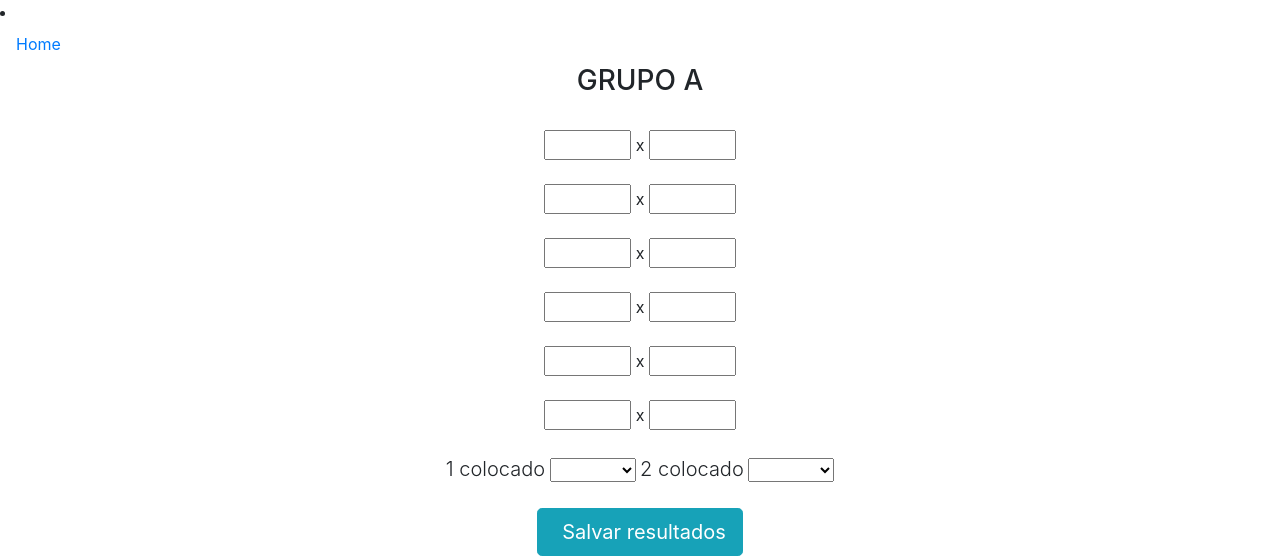
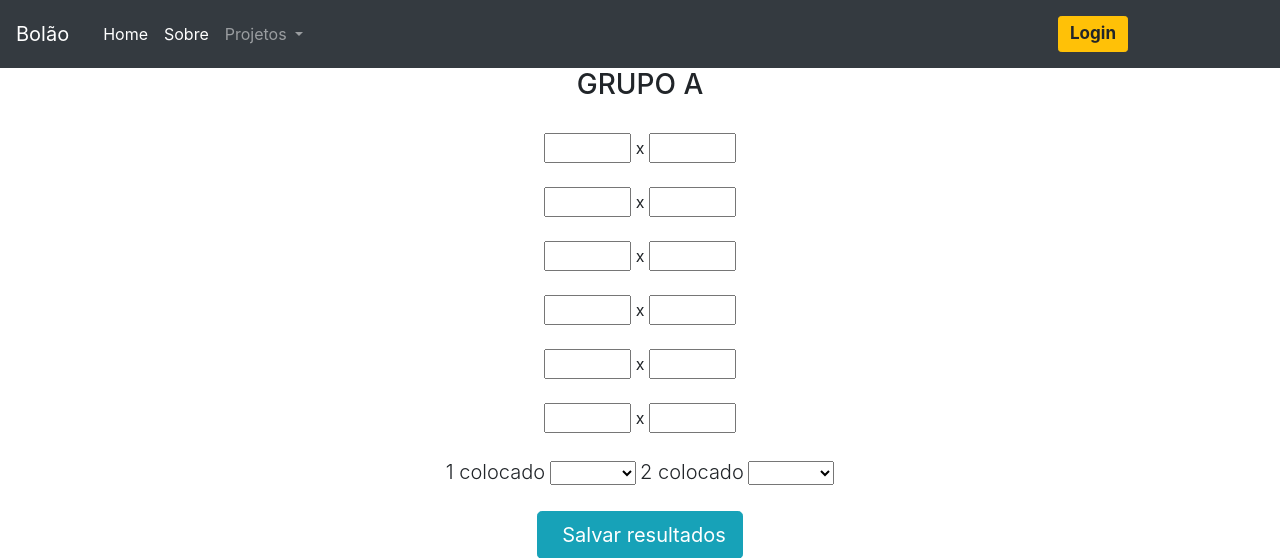
Before and after one commit to EduardoBran/bolaodacopa, a Django app: template main/templates/main/grupoA.html in a window 1280 px wide. Shown: the top 558 px of the page. Run offline with Django 3.2, Linux system fonts and the light colour scheme; the template is opened without the code that fills it, so the values that code supplies are empty; some libraries are stand-ins or nearby versions.

Commit message:
edit nav

```diff
--- a/templates/parciais/_nav.html
+++ b/templates/parciais/_nav.html
@@ -1,8 +1,73 @@
 {% load static %}
 
+{% load static %}
 
-<li class="nav-item">
-    <a class="nav-link" href="{% url 'main:pageindex' %}">
-        Home
-    </a>
-</li>
+<nav class="navbar navbar-expand-lg navbar-dark bg-dark">
+
+    <a class="navbar-brand" href="{% url 'main:pageindex' %}">Bolão</a>
+    <button class="navbar-toggler" type="button" data-toggle="collapse" data-target="#navbarResponsive"
+        aria-controls="navbarResponsive" aria-expanded="false" aria-label="Toggle navigation">
+        <span class="navbar-toggler-icon"></span>
+    </button>
+    <div class="collapse navbar-collapse" id="navbarResponsive">
+        <ul class="navbar-nav" style="padding-left: 10px;">
+            <li class="nav-item active">
+                <a class="nav-link" href="{% url 'main:pageindex' %}">
+                    Home
+                </a>
+            </li>
+
+            <li class="nav-item">
+                <a class="nav-link active" href="#">
+                    Sobre
+                </a>
+            </li>
+            <li class="nav-item dropdown">
+                <a class="nav-link dropdown-toggle" href="#" id="navbarDropdown" role="button" data-toggle="dropdown"
+                    aria-haspopup="true" aria-expanded="false">
+                    Projetos
+                </a>
+                <div class="dropdown-menu" aria-labelledby="navbarDropdown">
+
+                    <a class="dropdown-item" href="#" name="buscar">Projeto 1</a>
+                    <a class="dropdown-item" href="#" name="buscar">Projeto 2</a>
+                    <a class="dropdown-item" href="#" name="buscar">Projeto 3</a>
+                    <a class="dropdown-item" href="#" name="buscar">Projeto 4</a>
+
+                </div>
+            </li>
+        </ul>
+
+        <div class="collapse navbar-collapse justify-content-end" id="navbarResponsive" style="margin-right: 128px;">
+            <ul class="navbar-nav dropdown">
+
+                {% if request.user.is_authenticated %}
+                <li class="nav-item dropdown">
+
+                    <a class="nav-link dropdown-toggle" href="#" id="navbarDropdown" role="button"
+                        data-toggle="dropdown" aria-haspopup="true" aria-expanded="false">
+                        Conta
+                    </a>
+                    <div class="dropdown-menu" aria-labelledby="navbarDropdown">
+                        <span class="dropdown-item"><strong>Olá, <i>{{ request.user }}</i></strong></span>
+                        <div class="linha"></div>
+                        <a class="dropdown-item" href="{% url 'perfil:logout' %}">Sair</a>
+                        <!-- <div class="dropdown-divider"></div>
+                        <a class="dropdown-item" href="#">Outras coisas...</a> -->
+                    </div>
+                </li>
+
+                {% else %}
+                <li class="nav-item">
+                    <a class="nav-link" href="{% url 'perfil:login' %}">
+                        <button class="btn btn-warning btn-sm"
+                            style="width: 70px; font-size: 17px;"><strong>Login</strong></button>
+                    </a>
+                </li>
+                {% endif %}
+            </ul>
+
+
+        </div>
+    </div>
+</nav>
```
